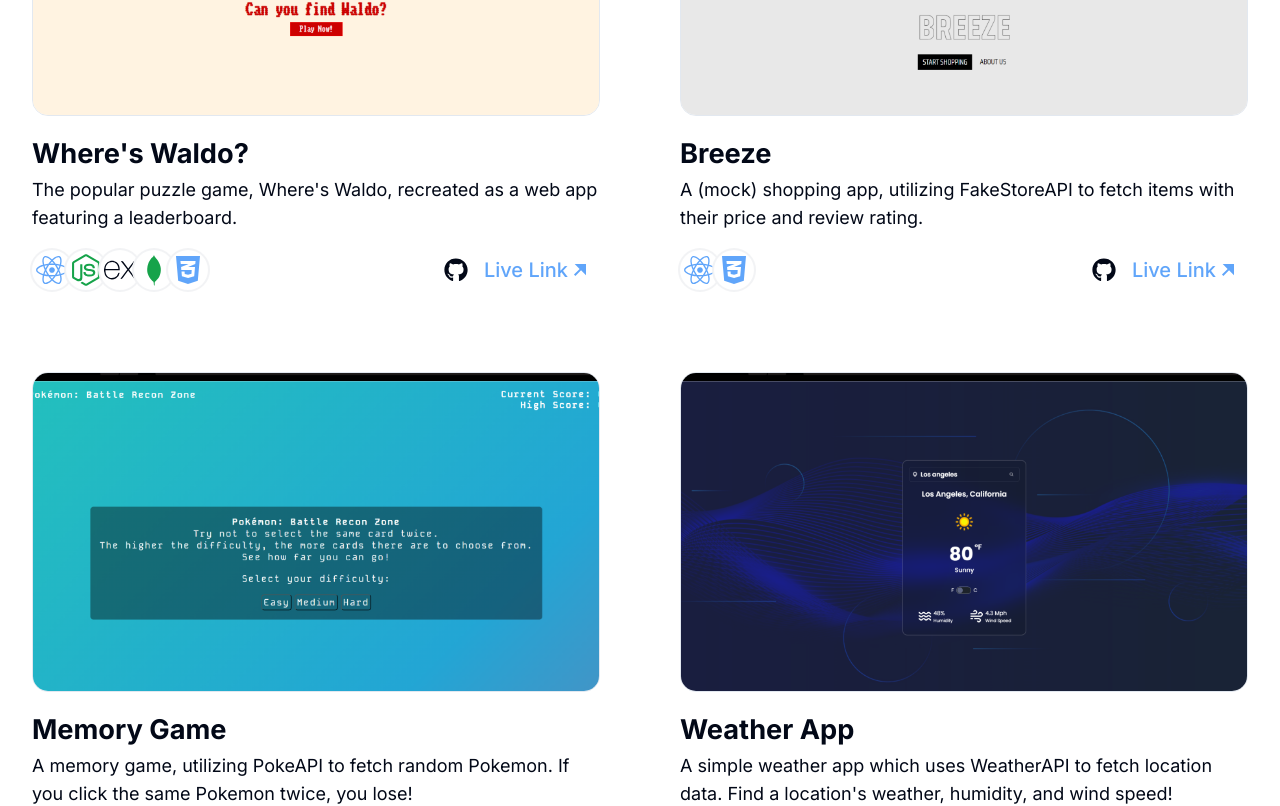
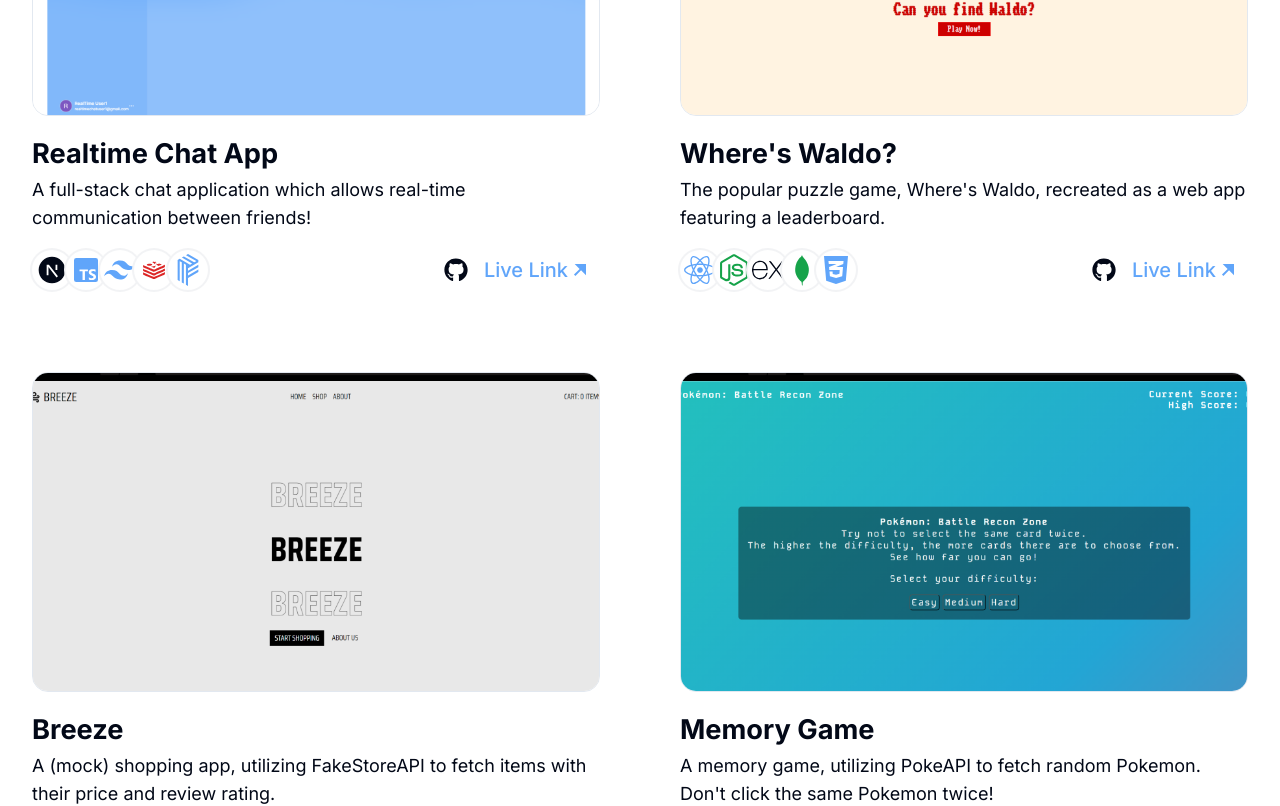
Before and after one commit to amora7741/PortfolioV2, a Next.js app: page / in a window 1280 px wide. Shown: the part 2500-3306 px from the top of the page. Built offline with nearby package versions, Linux system fonts and the light colour scheme.

Commit message:
Add Realtime chat app to projects, update resume

```diff
--- a/src/components/Resume.tsx
+++ b/src/components/Resume.tsx
@@ -13,7 +13,7 @@ const Resume = () => {
           </span>
         </p>
         <Link
-          href='/Resumev3.pdf'
+          href='/Resume.pdf'
           target='_blank'
           className='w-fit self-center my-10'
         >
--- a/src/data/icons.tsx
+++ b/src/data/icons.tsx
@@ -1,8 +1,10 @@
 import { FaHtml5, FaCss3Alt, FaSass, FaReact, FaNodeJs } from 'react-icons/fa';
 import { IoLogoJavascript } from 'react-icons/io5';
 import { RiTailwindCssFill, RiNextjsFill } from 'react-icons/ri';
-import { DiMongodb } from 'react-icons/di';
-import { SiExpress, SiTypescript } from 'react-icons/si';
+import { DiMongodb, DiRedis } from 'react-icons/di';
+import { SiExpress, SiPusher } from 'react-icons/si';
+import { BiLogoTypescript } from 'react-icons/bi';
+
 import { TbBrandFramerMotion } from 'react-icons/tb';
 
 export const getIcon = ({
@@ -20,7 +22,7 @@ export const getIcon = ({
     case 'javascript':
       return <IoLogoJavascript className={`${iconClass} fill-yellow-400`} />;
     case 'typescript':
-      return <SiTypescript className={`${iconClass} fill-blue-400`} />;
+      return <BiLogoTypescript className={`${iconClass} fill-blue-400`} />;
     case 'sass':
       return <FaSass className={`${iconClass} fill-pink-400`} />;
     case 'react':
@@ -37,6 +39,10 @@ export const getIcon = ({
       return <SiExpress className={iconClass} />;
     case 'framer':
       return <TbBrandFramerMotion className={`${iconClass} fill-purple-600`} />;
+    case 'redis':
+      return <DiRedis className={`${iconClass} fill-red-600`} />;
+    case 'pusher':
+      return <SiPusher className={`${iconClass} fill-blue-400`} />;
     default:
       return null;
   }
--- a/src/data/index.tsx
+++ b/src/data/index.tsx
@@ -73,6 +73,23 @@ export const projects = [
     liveLink: 'https://x-clone-mocha.vercel.app/',
   },
   {
+    title: 'Realtime Chat App',
+    description:
+      'A full-stack chat application which allows real-time communication between friends!',
+    image: '/realtimechat.png',
+    techStack: [
+      { icon: getIcon({ iconType: 'next', iconClass: projectIconClass }) },
+      {
+        icon: getIcon({ iconType: 'typescript', iconClass: projectIconClass }),
+      },
+      { icon: getIcon({ iconType: 'tailwind', iconClass: projectIconClass }) },
+      { icon: getIcon({ iconType: 'redis', iconClass: projectIconClass }) },
+      { icon: getIcon({ iconType: 'pusher', iconClass: projectIconClass }) },
+    ],
+    gitHubLink: 'https://github.com/amora7741/RealTimeChat',
+    liveLink: 'https://real-time-chat-orpin.vercel.app/',
+  },
+  {
     title: "Where's Waldo?",
     description:
       "The popular puzzle game, Where's Waldo, recreated as a web app featuring a leaderboard.",
@@ -102,7 +119,7 @@ export const projects = [
   {
     title: 'Memory Game',
     description:
-      'A memory game, utilizing PokeAPI to fetch random Pokemon. If you click the same Pokemon twice, you lose!',
+      "A memory game, utilizing PokeAPI to fetch random Pokemon. Don't click the same Pokemon twice!",
     image: '/memorygame.png',
     techStack: [
       { icon: getIcon({ iconType: 'react', iconClass: projectIconClass }) },
@@ -112,18 +129,4 @@ export const projects = [
     gitHubLink: 'https://github.com/amora7741/MemoryGame',
     liveLink: 'https://memory-game-six-alpha.vercel.app/',
   },
-  {
-    title: 'Weather App',
-    description:
-      "A simple weather app which uses WeatherAPI to fetch location data. Find a location's weather, humidity, and wind speed!",
-    image: '/weatherapp.png',
-    techStack: [
-      { icon: getIcon({ iconType: 'next', iconClass: projectIconClass }) },
-      { icon: getIcon({ iconType: 'react', iconClass: projectIconClass }) },
-      { icon: getIcon({ iconType: 'tailwind', iconClass: projectIconClass }) },
-      { icon: getIcon({ iconType: 'framer', iconClass: projectIconClass }) },
-    ],
-    gitHubLink: 'https://github.com/amora7741/NextWeatherApp',
-    liveLink: 'https://next-weather-app-puce.vercel.app/',
-  },
 ];
```
Also changed, not shown: public/realtimechat.png (added), 1 other file (tests, documents, lock files or other folders).
